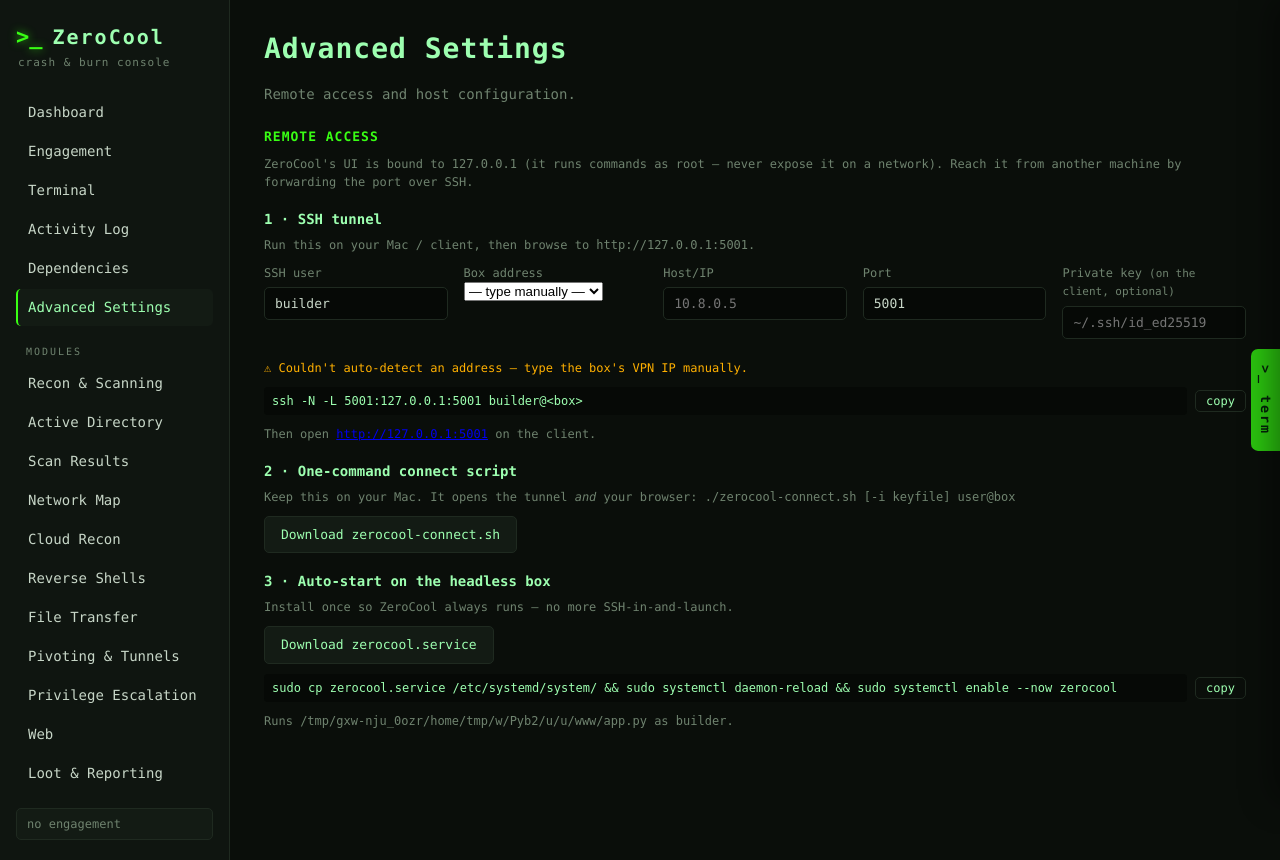
After one commit to iprivettPKT/ZeroCool, a Flask app: page /settings in a window 1280 px wide. The commit adds this page. Run offline with Flask 3, Linux system fonts and the light colour scheme; some libraries are stand-ins or nearby versions.

Commit message:
Add Advanced Settings page with SSH tunnel + key support
Remote access for a headless box: auto-detect the VPN IP and build the
ssh -L tunnel command (now with an optional private key / -i), a one-command
connect script, and a systemd auto-start unit — all under an Advanced Settings
page. Update the README.

```diff
--- a/app.py
+++ b/app.py
@@ -38,6 +38,7 @@ from privesc import privesc_bp
 from recon import recon_bp
 from reporting import reporting_bp
 from sessions import shells_bp
+from settings import settings_bp
 from web import web_bp
 
 app = Flask(__name__)
@@ -53,6 +54,7 @@ app.register_blueprint(web_bp)
 app.register_blueprint(reporting_bp)
 app.register_blueprint(netmap_bp)
 app.register_blueprint(cloud_bp)
+app.register_blueprint(settings_bp)
 
 
 @app.context_processor
--- /dev/null
+++ b/settings.py
@@ -0,0 +1,135 @@
+"""Advanced settings for ZeroCool — currently remote access.
+
+ZeroCool's UI stays bound to 127.0.0.1 (it runs arbitrary commands as root, so
+it must never be exposed on a network). To reach it from another machine you
+forward the port over SSH. This page makes that one step:
+
+  * detects the box's reachable (VPN/LAN) IPs,
+  * builds the `ssh -L` tunnel command (with an optional private key),
+  * serves a connect script for the operator's machine, and
+  * serves a systemd unit so ZeroCool runs headless on boot.
+"""
+
+from __future__ import annotations
+
+import os
+import socket
+import subprocess
+import sys
+
+from flask import Blueprint, Response, render_template, request
+
+settings_bp = Blueprint("settings", __name__)
+
+APP_DIR = os.path.dirname(os.path.abspath(__file__))
+DEFAULT_PORT = "5001"
+VPN_PREFIXES = ("tun", "wg", "ppp", "tap", "nordlynx", "proton")
+
+
+def _port() -> str:
+    host = request.host if request else ""
+    if ":" in host:
+        return host.rsplit(":", 1)[1]
+    return DEFAULT_PORT
+
+
+def local_ips() -> list[dict]:
+    """Non-loopback IPv4 addresses, VPN-looking interfaces first."""
+    found: list[dict] = []
+    try:
+        out = subprocess.run(["ip", "-o", "-4", "addr", "show"],
+                             capture_output=True, text=True, timeout=3).stdout
+        for line in out.splitlines():
+            parts = line.split()
+            if len(parts) < 4:
+                continue
+            iface = parts[1]
+            if iface == "lo" or iface.startswith(("docker", "virbr", "br-")):
+                continue
+            for i, tok in enumerate(parts):
+                if tok == "inet" and i + 1 < len(parts):
+                    ip = parts[i + 1].split("/")[0]
+                    if ip and not ip.startswith("127."):
+                        found.append({"iface": iface, "ip": ip,
+                                      "vpn": iface.startswith(VPN_PREFIXES)})
+    except (OSError, subprocess.SubprocessError):
+        pass
+
+    if not found:
+        try:
+            s = socket.socket(socket.AF_INET, socket.SOCK_DGRAM)
+            s.connect(("8.8.8.8", 80))
+            found.append({"iface": "?", "ip": s.getsockname()[0], "vpn": False})
+            s.close()
+        except OSError:
+            pass
+
+    found.sort(key=lambda x: (not x["vpn"], x["iface"]))
+    return found
+
+
+def _current_user() -> str:
+    return os.environ.get("SUDO_USER") or os.environ.get("USER") or "kali"
+
+
+def connect_script(port: str) -> str:
+    return f"""#!/usr/bin/env bash
+# zerocool-connect.sh — open the remote ZeroCool UI over an SSH tunnel.
+# Usage: ./zerocool-connect.sh [-i keyfile] user@kali-box [port]
+set -euo pipefail
+IDENTITY=""
+while getopts "i:" opt; do
+  case "$opt" in
+    i) IDENTITY="-i $OPTARG" ;;
+    *) echo "usage: $0 [-i keyfile] user@host [port]" >&2; exit 1 ;;
+  esac
+done
+shift $((OPTIND - 1))
+TARGET="${{1:?usage: $0 [-i keyfile] user@host [port]}}"
+PORT="${{2:-{port}}}"
+URL="http://127.0.0.1:$PORT"
+echo "[*] tunnelling localhost:$PORT -> $TARGET (127.0.0.1:$PORT)"
+echo "[*] opening $URL  (Ctrl-C closes the tunnel)"
+( sleep 2
+  if command -v xdg-open >/dev/null; then xdg-open "$URL"
+  elif command -v open >/dev/null; then open "$URL"
+  fi ) >/dev/null 2>&1 &
+exec ssh -N $IDENTITY -o ExitOnForwardFailure=yes -L "$PORT:127.0.0.1:$PORT" "$TARGET"
+"""
+
+
+def systemd_unit() -> str:
+    return f"""[Unit]
+Description=ZeroCool pentest dashboard
+After=network-online.target
+Wants=network-online.target
+
+[Service]
+Type=simple
+User={_current_user()}
+WorkingDirectory={APP_DIR}
+ExecStart={sys.executable} {os.path.join(APP_DIR, 'app.py')}
+Restart=on-failure
+RestartSec=3
+
+[Install]
+WantedBy=multi-user.target
+"""
+
+
+@settings_bp.route("/settings")
+def settings():
+    return render_template("settings.html", ips=local_ips(), port=_port(),
+                           user=_current_user(), app_dir=APP_DIR)
+
+
+@settings_bp.route("/settings/connect-script")
+def connect_script_dl():
+    return Response(connect_script(_port()), mimetype="text/x-shellscript",
+                    headers={"Content-Disposition": "attachment; filename=zerocool-connect.sh"})
+
+
+@settings_bp.route("/settings/connect-service")
+def connect_service_dl():
+    return Response(systemd_unit(), mimetype="text/plain",
+                    headers={"Content-Disposition": "attachment; filename=zerocool.service"})
--- a/static/css/zerocool.css
+++ b/static/css/zerocool.css
@@ -591,3 +591,11 @@ textarea { resize: vertical; }
 /* report screenshot */
 .report-shot { max-width: 100%; border: 1px solid var(--border); border-radius: 5px; margin: 6px 0; }
 @media print { .report-shot { border-color: #999; max-width: 100%; } }
+
+/* ---------- connect page ---------- */
+.conn-grid { display: grid; grid-template-columns: repeat(auto-fit, minmax(180px, 1fr)); gap: 0 16px; margin: 8px 0; }
+.cmd-out { display: flex; align-items: center; gap: 8px; margin: 10px 0; }
+.cmd-out .pl-cmd { flex: 1; }
+
+/* ---------- advanced settings ---------- */
+.sub-h { color: var(--green-soft); font-size: 14px; margin: 18px 0 6px; }
--- a/templates/base.html
+++ b/templates/base.html
@@ -27,6 +27,8 @@
            class="{{ 'active' if request.endpoint in ['activity', 'activity_detail'] }}">Activity Log</a>
         <a href="{{ url_for('tools_page') }}"
            class="{{ 'active' if request.endpoint == 'tools_page' }}">Dependencies</a>
+        <a href="{{ url_for('settings.settings') }}"
+           class="{{ 'active' if request.endpoint == 'settings.settings' }}">Advanced Settings</a>
         <span class="nav-section">Modules</span>
         <a href="{{ url_for('recon.recon') }}"
            class="{{ 'active' if request.endpoint == 'recon.recon' }}">Recon &amp; Scanning</a>
--- /dev/null
+++ b/templates/settings.html
@@ -0,0 +1,95 @@
+{% extends "base.html" %}
+{% block title %} — Advanced Settings{% endblock %}
+
+{% block content %}
+<header class="page-head">
+  <h1>Advanced Settings</h1>
+  <p class="muted">Remote access and host configuration.</p>
+</header>
+
+<h2 class="sec-h">Remote access</h2>
+<p class="hint">ZeroCool's UI is bound to <code>127.0.0.1</code> (it runs commands as root — never expose it on a network).
+  Reach it from another machine by forwarding the port over SSH.</p>
+
+<section>
+  <h3 class="sub-h">1 · SSH tunnel</h3>
+  <p class="hint">Run this on your Mac / client, then browse to <code>http://127.0.0.1:{{ port }}</code>.</p>
+
+  <div class="conn-grid">
+    <label>SSH user <input type="text" id="ssh-user" value="{{ user }}"></label>
+    <label>Box address
+      <select id="ssh-host">
+        {% for a in ips %}<option value="{{ a.ip }}" {{ 'selected' if a.vpn }}>{{ a.ip }} ({{ a.iface }}{{ ' · VPN' if a.vpn }})</option>{% endfor %}
+        <option value="">— type manually —</option>
+      </select>
+    </label>
+    <label class="hidden" id="host-manual-wrap">Host/IP <input type="text" id="ssh-host-manual" placeholder="10.8.0.5"></label>
+    <label>Port <input type="text" id="ssh-port" value="{{ port }}"></label>
+    <label>Private key <span class="muted small">(on the client, optional)</span>
+      <input type="text" id="ssh-key" placeholder="~/.ssh/id_ed25519"></label>
+  </div>
+
+  {% if not ips %}<div class="warn">⚠ Couldn't auto-detect an address — type the box's VPN IP manually.</div>{% endif %}
+
+  <div class="cmd-out">
+    <code id="ssh-cmd" class="pl-cmd"></code>
+    <button type="button" class="btn ghost sm" id="copy-cmd">copy</button>
+  </div>
+  <p class="hint">Then open <a id="browse-url" href="http://127.0.0.1:{{ port }}" target="_blank">http://127.0.0.1:{{ port }}</a> on the client.</p>
+</section>
+
+<section>
+  <h3 class="sub-h">2 · One-command connect script</h3>
+  <p class="hint">Keep this on your Mac. It opens the tunnel <i>and</i> your browser:
+    <code>./zerocool-connect.sh [-i keyfile] user@box</code></p>
+  <a class="btn" href="{{ url_for('settings.connect_script_dl') }}">Download zerocool-connect.sh</a>
+</section>
+
+<section>
+  <h3 class="sub-h">3 · Auto-start on the headless box</h3>
+  <p class="hint">Install once so ZeroCool always runs — no more SSH-in-and-launch.</p>
+  <a class="btn" href="{{ url_for('settings.connect_service_dl') }}">Download zerocool.service</a>
+  <div class="cmd-out">
+    <code class="pl-cmd" id="svc-install">sudo cp zerocool.service /etc/systemd/system/ && sudo systemctl daemon-reload && sudo systemctl enable --now zerocool</code>
+    <button type="button" class="btn ghost sm" id="copy-svc">copy</button>
+  </div>
+  <p class="hint muted">Runs <code>{{ app_dir }}/app.py</code> as <code>{{ user }}</code>.</p>
+</section>
+{% endblock %}
+
+{% block scripts %}
+<script>
+const userI = document.getElementById('ssh-user');
+const hostS = document.getElementById('ssh-host');
+const hostM = document.getElementById('ssh-host-manual');
+const hostMW = document.getElementById('host-manual-wrap');
+const portI = document.getElementById('ssh-port');
+const keyI = document.getElementById('ssh-key');
+const cmdEl = document.getElementById('ssh-cmd');
+const browse = document.getElementById('browse-url');
+
+function host() { return (hostS.value || hostM.value || '<box>'); }
+function render() {
+  hostMW.classList.toggle('hidden', !!hostS.value);
+  const u = userI.value || 'user';
+  const p = portI.value || '5001';
+  const key = keyI.value.trim();
+  const ipart = key ? ` -i ${key}` : '';
+  cmdEl.textContent = `ssh -N${ipart} -L ${p}:127.0.0.1:${p} ${u}@${host()}`;
+  browse.textContent = browse.href = `http://127.0.0.1:${p}`;
+}
+[userI, hostS, hostM, portI, keyI].forEach(el => el.addEventListener('input', render));
+hostS.addEventListener('change', render);
+
+function copyBtn(btnId, srcId) {
+  document.getElementById(btnId).addEventListener('click', () => {
+    const b = document.getElementById(btnId);
+    navigator.clipboard?.writeText(document.getElementById(srcId).textContent);
+    b.textContent = 'copied'; setTimeout(() => b.textContent = 'copy', 1000);
+  });
+}
+copyBtn('copy-cmd', 'ssh-cmd');
+copyBtn('copy-svc', 'svc-install');
+render();
+</script>
+{% endblock %}
```
Also changed, not shown: README.md.
